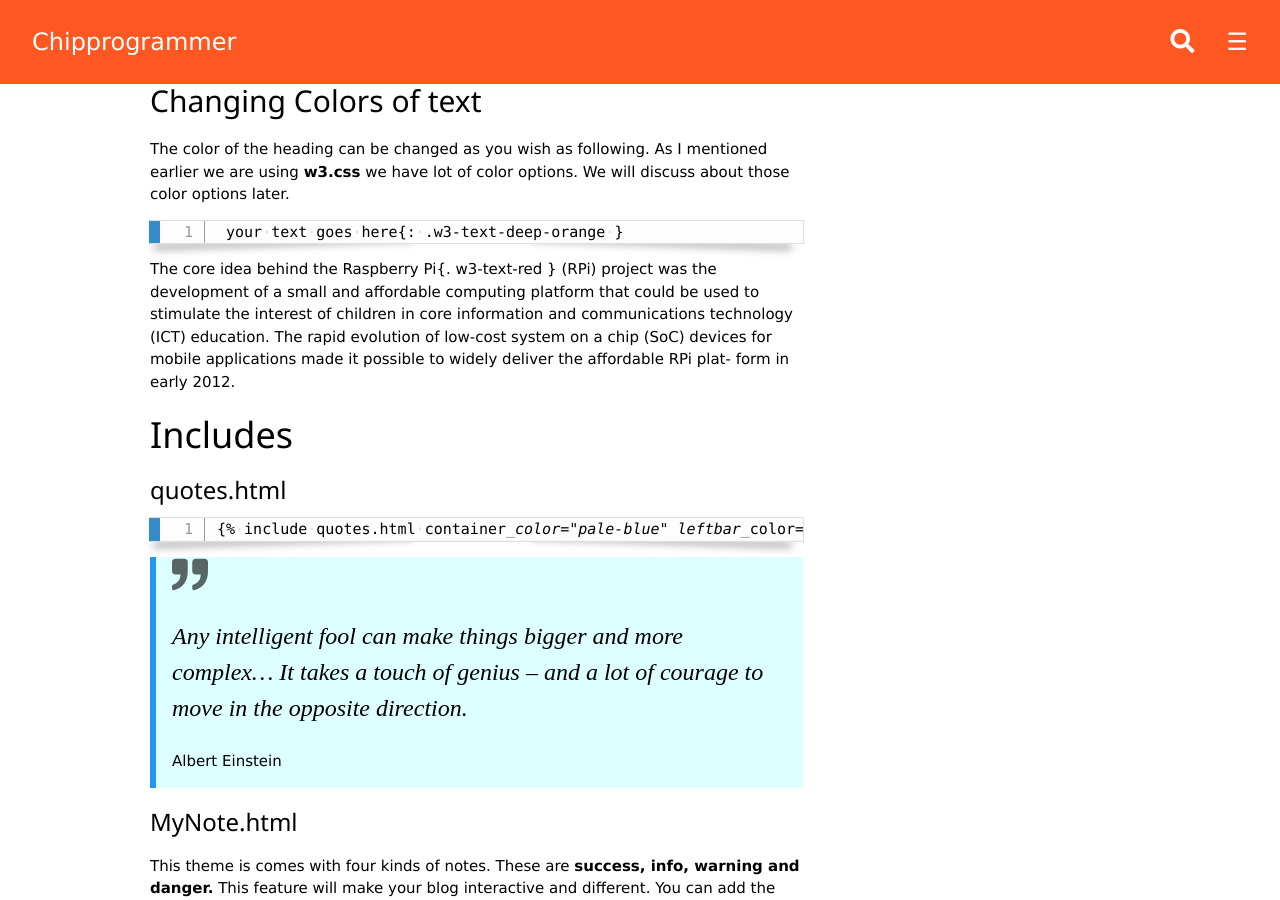
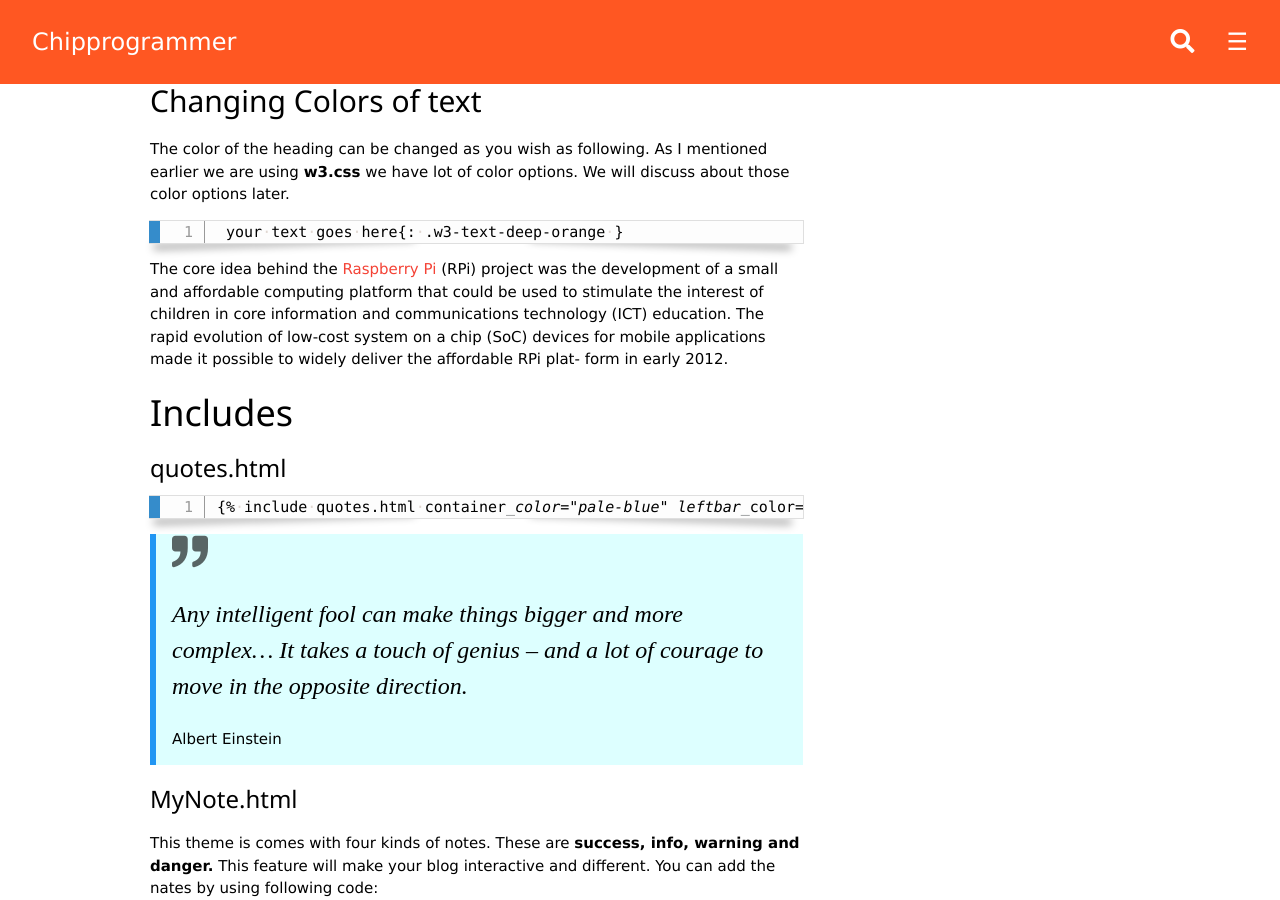
Before and after one commit to techiworld/techiworld.github.io, a Jekyll site: the page built from Documentation.md, in a window 1280 px wide and 900 px high, scrolled down 920 px. Built offline with Jekyll 4.4.1, drawn with Linux system fonts in a browser that asks for light colours; comment, search, counter and statistics services are not loaded.

Commit message:
Update Documentation.md

```diff
--- a/Documentation.md
+++ b/Documentation.md
@@ -40,7 +40,7 @@ The color of the heading can be changed as you wish as following. As I mentioned
 {% endraw %}
 </code>
 </pre>
-The core idea behind the <span>Raspberry Pi</span>{. w3-text-red } (RPi) project was the development of a
+The core idea behind the <span>Raspberry Pi</span>{: .w3-text-red } (RPi) project was the development of a
 small and affordable computing platform that could be used to stimulate the
 interest of children in core information and communications technology (ICT)
 education. The rapid evolution of low-cost system on a chip (SoC) devices for
```
